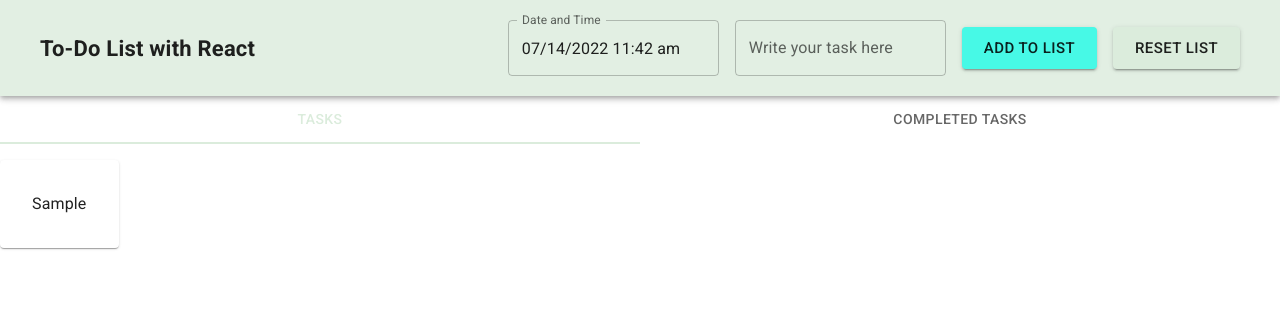
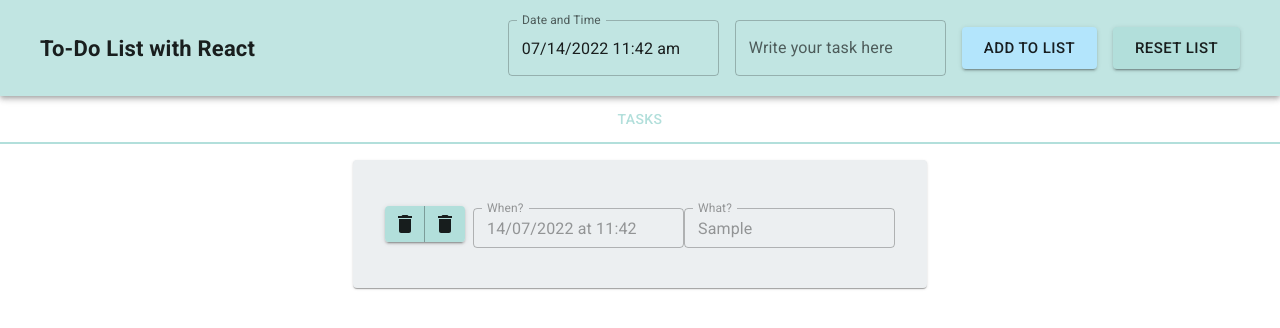
Before and after one commit to ygordimas/react-to-do, a React (Vite) app: page / in a window 1280 px wide. Both pictures are taken after typing "Sample" into the empty fields and a click on the button "ADD TO LIST". Shown: the top 328 px of the page. Built offline with nearby package versions, Linux system fonts and the light colour scheme.

Commit message:
layout changes with MUI and addition of date and time to list items

```diff
--- a/src/js/App.jsx
+++ b/src/js/App.jsx
@@ -4,15 +4,19 @@ import Header from "./Header";
 import ToDoList from "./ToDoList";
 import CompleteList from "./CompleteList";
 import { ThemeProvider } from "@mui/material/styles";
-import theme from "./theme";
+import myTheme from "./theme";
 import Paper from "@mui/material/Paper";
 import Lists from "./Lists";
 import { Tab, Tabs } from "@mui/material";
+import Container from "@mui/material/Container";
+
 function App() {
   //the list of things to do
   const [todos, setTodos] = useState(
     JSON.parse(localStorage.getItem("todos")) || []
   );
+
+  const completed = [...todos].filter((element) => element.complete == true);
 
   //toggle function for completion
   const toggleComplete = (id) => {
@@ -35,13 +39,32 @@ function App() {
   };
 
   return (
-    <ThemeProvider theme={theme}>
-      <div className="App">
+    <ThemeProvider theme={myTheme}>
+      <Container maxWidth={false} disableGutters={true}>
         <Header
-          onSubmit={(text) => {
+          onSubmit={(text, dateAndTime) => {
             if (text === "") return;
+
             setTodos([
-              { text, complete: false, id: new Date().getTime() },
+              {
+                text,
+                whenDay:
+                  dateAndTime.getDate() +
+                  `/` +
+                  (dateAndTime.getMonth() + 1 <= 9
+                    ? `0` + (dateAndTime.getMonth() + 1)
+                    : dateAndTime.getMonth() + 1) +
+                  `/` +
+                  dateAndTime.getFullYear(),
+                whenHour:
+                  dateAndTime.getHours() +
+                  `:` +
+                  (dateAndTime.getMinutes() <= 9
+                    ? `0` + dateAndTime.getMinutes()
+                    : dateAndTime.getMinutes()),
+                complete: false,
+                id: new Date().getTime(),
+              },
               ...todos,
             ]);
           }}
@@ -54,13 +77,16 @@ function App() {
           onChange={handleTabChange}
         >
           <Tab label="Tasks" />
-          <Tab label="Completed Tasks" />
+          {completed.length > 0 && <Tab label="Completed Tasks" />}
         </Tabs>
 
         {selectedTab === 0 && (
           <ToDoList todos={todos} toggle={toggleComplete} />
         )}
-      </div>
+        {selectedTab === 1 && (
+          <CompleteList todos={todos} toggle={toggleComplete} />
+        )}
+      </Container>
     </ThemeProvider>
   );
 }
--- a/src/js/CompleteList.jsx
+++ b/src/js/CompleteList.jsx
@@ -5,11 +5,20 @@ import ListItemAvatar from "@mui/material/ListItemAvatar";
 import ListItemIcon from "@mui/material/ListItemIcon";
 import ListItemText from "@mui/material/ListItemText";
 import Divider from "@mui/material/Divider";
+import Paper from "@mui/material/Paper";
 
 function CompleteList(props) {
   const [...todos] = props.todos.filter((prop) => prop.complete == true);
 
   return (
+    <Paper
+      sx={{
+        width: "fit-content",
+        p: 2,
+        my: 2,
+        mx: "auto",
+      }}
+    >
       <List>
         {todos.map((prop, index) => (
           <ListItem key={prop.id} divider={index < todos.length - 1}>
@@ -17,6 +26,7 @@ function CompleteList(props) {
           </ListItem>
         ))}
       </List>
+    </Paper>
   );
 }
 
--- a/src/js/Header.jsx
+++ b/src/js/Header.jsx
@@ -35,42 +35,8 @@ function Header({ onSubmit, clearToDos }) {
   //   },
   // };
 
-  //Form component
-  const todoForm = () => {
-    return (
-      <Toolbar
-        sx={{
-          display: "flex",
-          justifyContent: "space-between",
-          alignItems: "center",
-        }}
-      >
-        {todoLogo}
-        <form
-          className="headerForm"
-          onSubmit={(e) => {
-            e.preventDefault();
+  const [selectedDate, setSelectedDate] = useState(new Date());
 
-            onSubmit(text.value);
-            resetValue();
-          }}
-        >
-          {datePicker(selectedDate)}
-          {task}
-          {addButton}
-          {resetButton}
-        </form>
-      </Toolbar>
-    );
-  };
-
-  //date getter
-
-  // const handleDateChange = (newDate) => {
-  //   setSelectedDate(newDate);
-  //   console.log(selectedDate);
-  // };
-  const [selectedDate, setSelectedDate] = useState(new Date());
   const datePicker = () => {
     return (
       <LocalizationProvider dateAdapter={AdapterDateFns}>
@@ -86,18 +52,60 @@ function Header({ onSubmit, clearToDos }) {
     );
   };
 
+  //Form component
+  const todoForm = () => {
+    return (
+      <Toolbar
+        sx={{
+          display: "flex",
+          justifyContent: "space-between",
+          alignItems: "center",
+        }}
+      >
+        {todoLogo}
+        <form
+          className="headerForm"
+          // onSubmit={(e) => {
+          //   e.preventDefault();
+
+          //   onSubmit(text.value);
+          //   resetValue();
+          // }}
+        >
+          {datePicker(selectedDate)}
+          {taskInput}
+          {addButton}
+          {resetButton}
+        </form>
+      </Toolbar>
+    );
+  };
+
+  //date getter
+
+  // const handleDateChange = (newDate) => {
+  //   setSelectedDate(newDate);
+  //   console.log(selectedDate);
+  // };
+
+  const keyPress = (e) => {
+    if (e.keyCode == 13) {
+      onSubmit(text.value, selectedDate);
+      resetValue();
+    }
+  };
+
   //task definer
-  const task = (
-    <>
+  const taskInput = (
     <TextField
       label="Write your task here"
       id="outlined-search"
       type="text"
       variant="outlined"
       color="secondary"
+      onKeyDown={keyPress}
       {...text}
     />
-    </>
   );
 
   const addButton = (
@@ -107,7 +115,7 @@ function Header({ onSubmit, clearToDos }) {
       color="secondary"
       onClick={(e) => {
         e.preventDefault();
-        onSubmit(text.value);
+        onSubmit(text.value, selectedDate);
         resetValue();
       }}
     >
--- a/src/js/ToDoList.jsx
+++ b/src/js/ToDoList.jsx
@@ -1,35 +1,82 @@
-import React from "react";
+import React, { useEffect } from "react";
 import List from "@mui/material/List";
 import ListItem from "@mui/material/ListItem";
 import ListItemAvatar from "@mui/material/ListItemAvatar";
 import ListItemIcon from "@mui/material/ListItemIcon";
 import ListItemText from "@mui/material/ListItemText";
 import Paper from "@mui/material/Paper";
+import Button from "@mui/material/Button";
+import DeleteIcon from "@mui/icons-material/Delete";
+import Divider from "@mui/material/Divider";
+import { ButtonGroup, Typography } from "@mui/material";
+import { styled } from "@mui/material/styles";
+import TextField from "@mui/material/TextField";
 
-function ToDoList({ todos, toggle }) {
-  console.log(todos);
+function ToDoList(props) {
+  const ListButton = styled(Button)(() => ({
+    paddingInline: "7px",
+  }));
+
+  const [...todos] = props.todos.filter((prop) => prop.complete == false);
+
   return (
+    <>
+      {todos.length > 0 && (
         <Paper
           sx={{
             width: "fit-content",
             p: 2,
             my: 2,
+            mx: "auto",
           }}
         >
           <List>
-        {todos
-          .filter((prop) => prop.complete == false)
-          .map((prop) => (
+            {todos.map((prop, index) => {
+              return (
                 <ListItem
                   key={prop.id}
-              onClick={() => toggle(prop.id)}
-              style={{ textDecoration: prop.complete ? "line-through" : "" }}
+                  onClick={() => props.toggle(prop.id)}
+                  divider={index < todos.length - 1}
                 >
-              {prop.text}
+                  <ButtonGroup sx={{ mr: "8px" }} variant="contained">
+                    <ListButton>
+                      <DeleteIcon />
+                    </ListButton>
+                    <ListButton>
+                      <DeleteIcon />
+                    </ListButton>
+                  </ButtonGroup>
+                  {/* use id with textfields to make it accessible for screen readers */}
+                  <TextField
+                    disabled
+                    id="outlined-disabled"
+                    label="When?"
+                    defaultValue={prop.whenDay + ` at ` + prop.whenHour}
+                    margin="normal"
+                    size="small"
+                    sx={{ width: "auto" }}
+                  />
+                  {/* <Button variant="contained" color="info">
+                  {prop.time.slice(0, 10).slice(8, 10)}/
+                  {prop.time.slice(0, 10).slice(5, 7)}/
+                  {prop.time.slice(0, 10).slice(0, 4)}
+                </Button> */}
+                  <TextField
+                    disabled
+                    id="outlined-disabled"
+                    label="What?"
+                    defaultValue={prop.text}
+                    margin="normal"
+                    size="small"
+                    sx={{ width: "max-content" }}
+                  />
                 </ListItem>
-          ))}
+              );
+            })}
           </List>
         </Paper>
+      )}
+    </>
   );
 }
 
--- a/src/js/theme.jsx
+++ b/src/js/theme.jsx
@@ -1,14 +1,36 @@
 import { createTheme } from "@mui/material/styles";
+import { teal, blueGrey, lightBlue, orange } from "@mui/material/colors";
 
-const theme = createTheme({
+const Colors = {
+  primary: teal[100],
+  secondary: lightBlue[100],
+  warning: orange[400],
+  background: blueGrey["A100"],
+  surface: blueGrey[50],
+  info: lightBlue[50],
+};
+
+const myTheme = createTheme({
   palette: {
     primary: {
-      main: "#dbecdc",
+      main: Colors.primary,
     },
     secondary: {
-      main: "#47f9e6",
+      main: Colors.secondary,
+    },
+    info: {
+      main: Colors.info,
+    },
+  },
+  components: {
+    MuiPaper: {
+      styleOverrides: {
+        root: {
+          backgroundColor: Colors.surface,
+        },
+      },
     },
   },
 });
 
-export default theme;
+export default myTheme;
```
Lines whose indentation alone changed are shown as unchanged.
